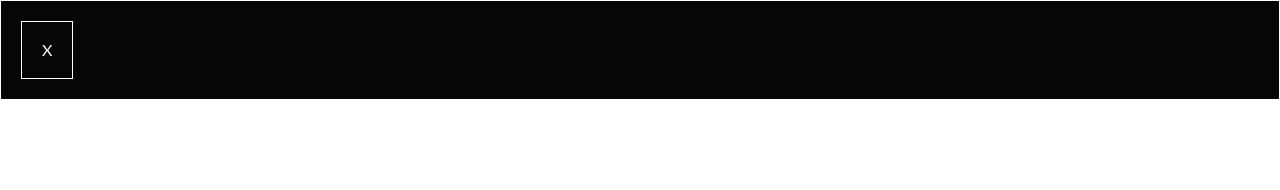
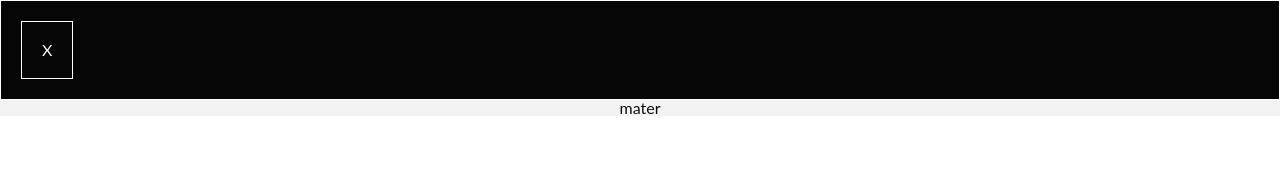
Before and after one commit to Franco-Ezequiel-Marchegiani/test_tecnico, a React (Create React App) app: page / in a window 1280 px wide. Shown: the top 190 px of the page. Built offline with nearby package versions, Linux system fonts and the light colour scheme.

Commit message:
Try to add fontawesome but it's not working

```diff
--- a/package.json
+++ b/package.json
@@ -3,6 +3,9 @@
   "version": "0.1.0",
   "private": true,
   "dependencies": {
+    "@fortawesome/fontawesome-svg-core": "^1.3.0",
+    "@fortawesome/free-solid-svg-icons": "^6.0.0",
+    "@fortawesome/react-fontawesome": "^0.1.17",
     "@testing-library/jest-dom": "^4.2.4",
     "@testing-library/react": "^9.3.2",
     "@testing-library/user-event": "^7.1.2",
@@ -10,6 +13,7 @@
     "class-validator": "^0.11.0",
     "cleave.js": "^1.5.3",
     "date-fns": "^2.10.0",
+    "font-awesome": "^4.7.0",
     "moment": "^2.24.0",
     "next-images": "^1.3.1",
     "react": "^16.12.0",
--- a/public/index.html
+++ b/public/index.html
@@ -10,6 +10,9 @@
       content="Web site created using create-react-app"
     />
     <link rel="apple-touch-icon" href="%PUBLIC_URL%/logo192.png" />
+    <script src="https://kit.fontawesome.com/83dce1527b.js" crossorigin="anonymous"></script>
+    <link rel="stylesheet" href="https://use.fontawesome.com/releases/v5.15.4/css/all.css"
+    integrity="sha384-DyZ88mC6Up2uqS4h/KRgHuoeGwBcD4Ng9SiP4dIRy0EXTlnuz47vAwmeGwVChigm" crossorigin="anonymous">
     <!--
       manifest.json provides metadata used when your web app is installed on a
       user's mobile device or desktop. See https://developers.google.com/web/fundamentals/web-app-manifest/
--- a/src/containers/Header/header.css
+++ b/src/containers/Header/header.css
@@ -0,0 +1,4 @@
+header{
+    color: #0f0f0f;
+    background-color: #f3f3f3;
+}
--- a/src/containers/Header/header.js
+++ b/src/containers/Header/header.js
@@ -1,9 +1,13 @@
 import React from "react";
 import './header.css'
+import { FontAwesomeIcon } from '@fortawesome/react-fontawesome'
 function Header(){
     return(
         <header>
             <h1>mater</h1>
+            <p>
+            <FontAwesomeIcon icon="fa-solid fa-bars-sort" />
+            </p>
         </header>
     )
 }
--- a/src/index.js
+++ b/src/index.js
@@ -3,6 +3,7 @@ import ReactDOM from 'react-dom';
 import './index.css';
 import App from './App';
 import * as serviceWorker from './serviceWorker';
+import 'font-awesome/css/font-awesome.min.css';
 
 ReactDOM.render(<App />, document.getElementById('root'));
 
```
Also changed, not shown: 1 other file (tests, documents, lock files or other folders).
